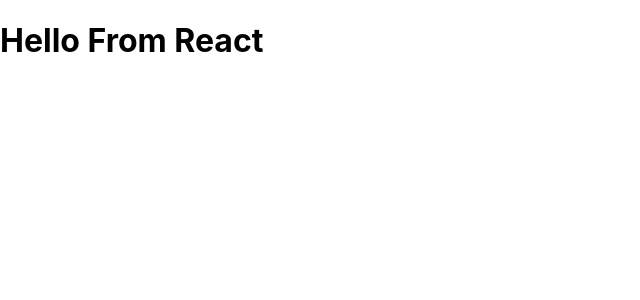
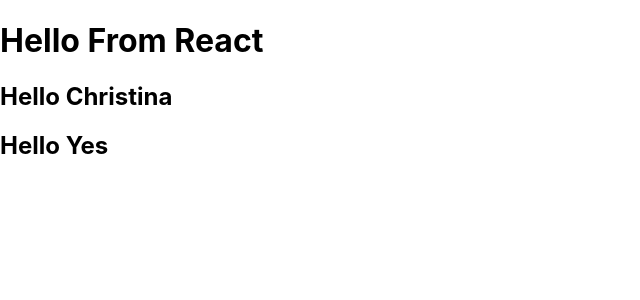
Before and after one commit to christina-ml/task-tracker, a React (Create React App) app: page / in a window 1280 px wide. Shown: the top 300 px of the page, without its empty margins (0-640 px from the left). Built offline with nearby package versions, Linux system fonts and the light colour scheme.

Commit message:
you can write javascript right in the app. Above the return, declare variables

```diff
--- a/src/App.js
+++ b/src/App.js
@@ -1,7 +1,12 @@
 function App() {
+  const name = 'Christina';
+  const x = true
+
   return (
-    <div className="App">
+    <div className="container">
       <h1>Hello From React</h1>
+      <h2>Hello {name}</h2>
+      <h2>Hello {x ? 'Yes' : 'No'}</h2>
     </div>
   );
 }
```
